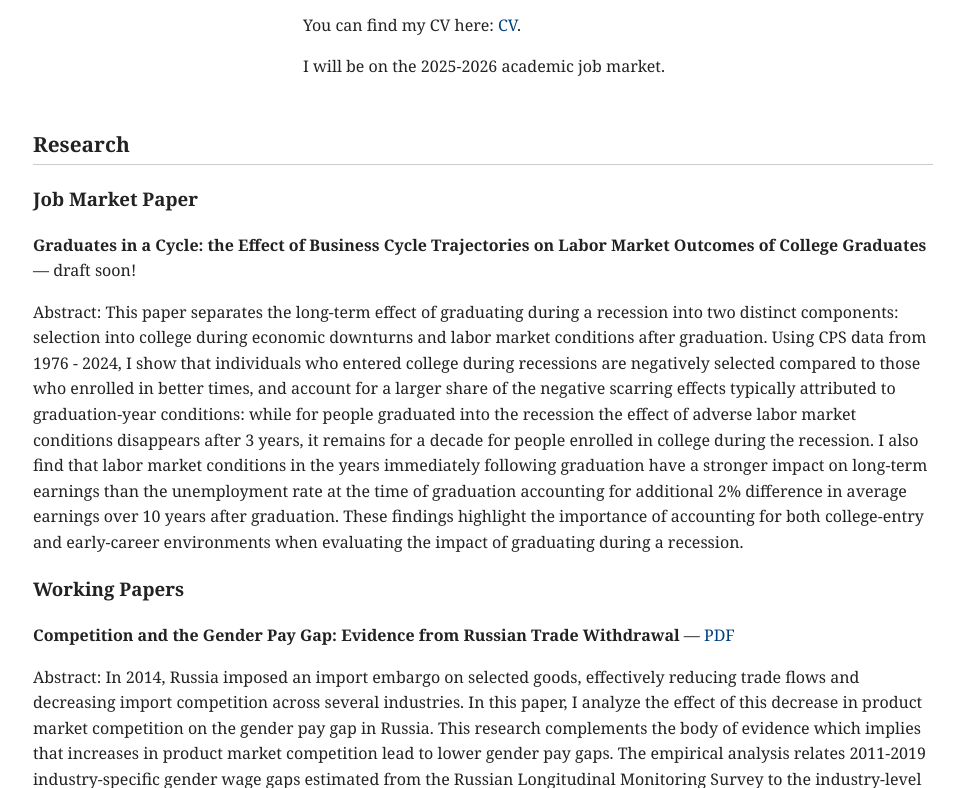
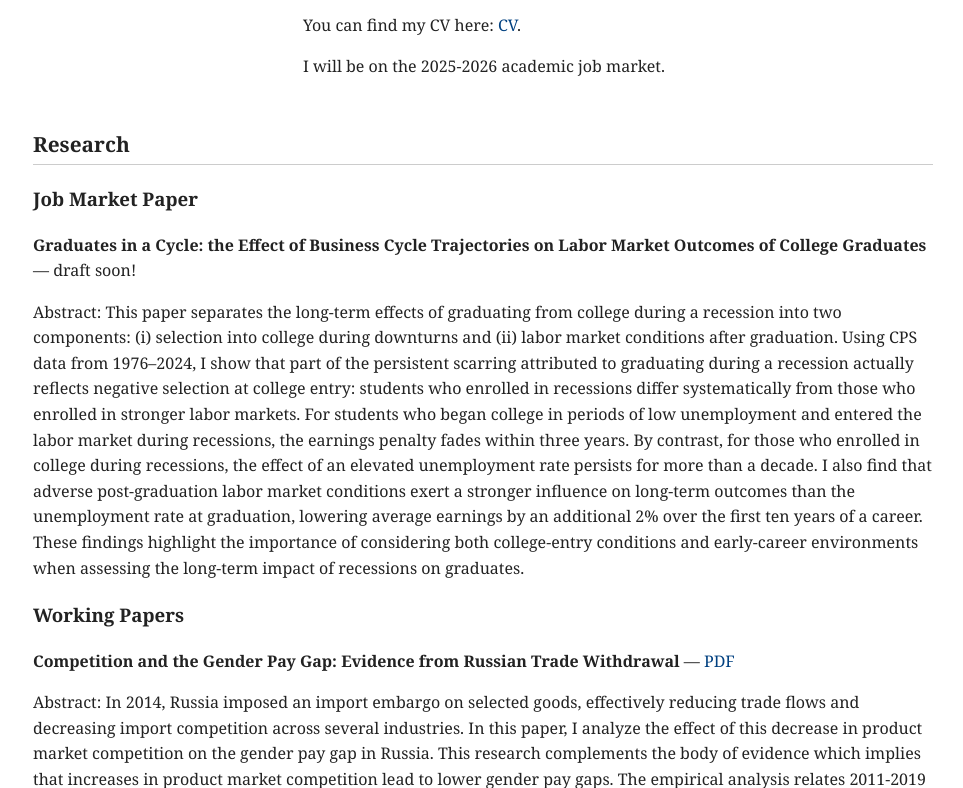
Before and after one commit to margarita-pavlova/margarita-pavlova.github.io, a plain HTML site: page index.html in a window 1280 px wide. Shown: the part 312-1100 px from the top of the page, without its empty margins (157-1120 px from the left). Drawn offline with Linux system fonts and the light colour scheme.

Commit message:
Update index.html

```diff
--- a/index.html
+++ b/index.html
@@ -112,19 +112,7 @@
 	  <h3>Job Market Paper</h3>
 	  <ul>
 	<li><strong>Graduates in a Cycle: the Effect of Business Cycle Trajectories on Labor Market Outcomes of College Graduates </strong> — draft soon!
-   <p>Abstract: This paper separates the long-term effect of graduating during a recession into two
-distinct components: selection into college during economic downturns and labor market
-conditions after graduation. Using CPS data from 1976 - 2024, I show that individuals who
-entered college during recessions are negatively selected compared to those who enrolled
-in better times, and account for a larger share of the negative scarring effects typically attributed
-to graduation-year conditions: while for people graduated into the recession the
-effect of adverse labor market conditions disappears after 3 years, it remains for a decade
-for people enrolled in college during the recession. I also find that labor market conditions
-in the years immediately following graduation have a stronger impact on long-term
-earnings than the unemployment rate at the time of graduation accounting for additional
-2% difference in average earnings over 10 years after graduation. These findings highlight
-the importance of accounting for both college-entry and early-career environments when
-evaluating the impact of graduating during a recession.</p>
+   <p>Abstract: This paper separates the long-term effects of graduating from college during a recession into two components: (i) selection into college during downturns and (ii) labor market conditions after graduation. Using CPS data from 1976–2024, I show that part of the persistent scarring attributed to graduating during a recession actually reflects negative selection at college entry: students who enrolled in recessions differ systematically from those who enrolled in stronger labor markets. For students who began college in periods of low unemployment and entered the labor market during recessions, the earnings penalty fades within three years. By contrast, for those who enrolled in college during recessions, the effect of an elevated unemployment rate persists for more than a decade. I also find that adverse post-graduation labor market conditions exert a stronger influence on long-term outcomes than the unemployment rate at graduation, lowering average earnings by an additional 2% over the first ten years of a career. These findings highlight the importance of considering both college-entry conditions and early-career environments when assessing the long-term impact of recessions on graduates.</p>
      </li>
 	  </ul>
     <h3>Working Papers</h3>
```
